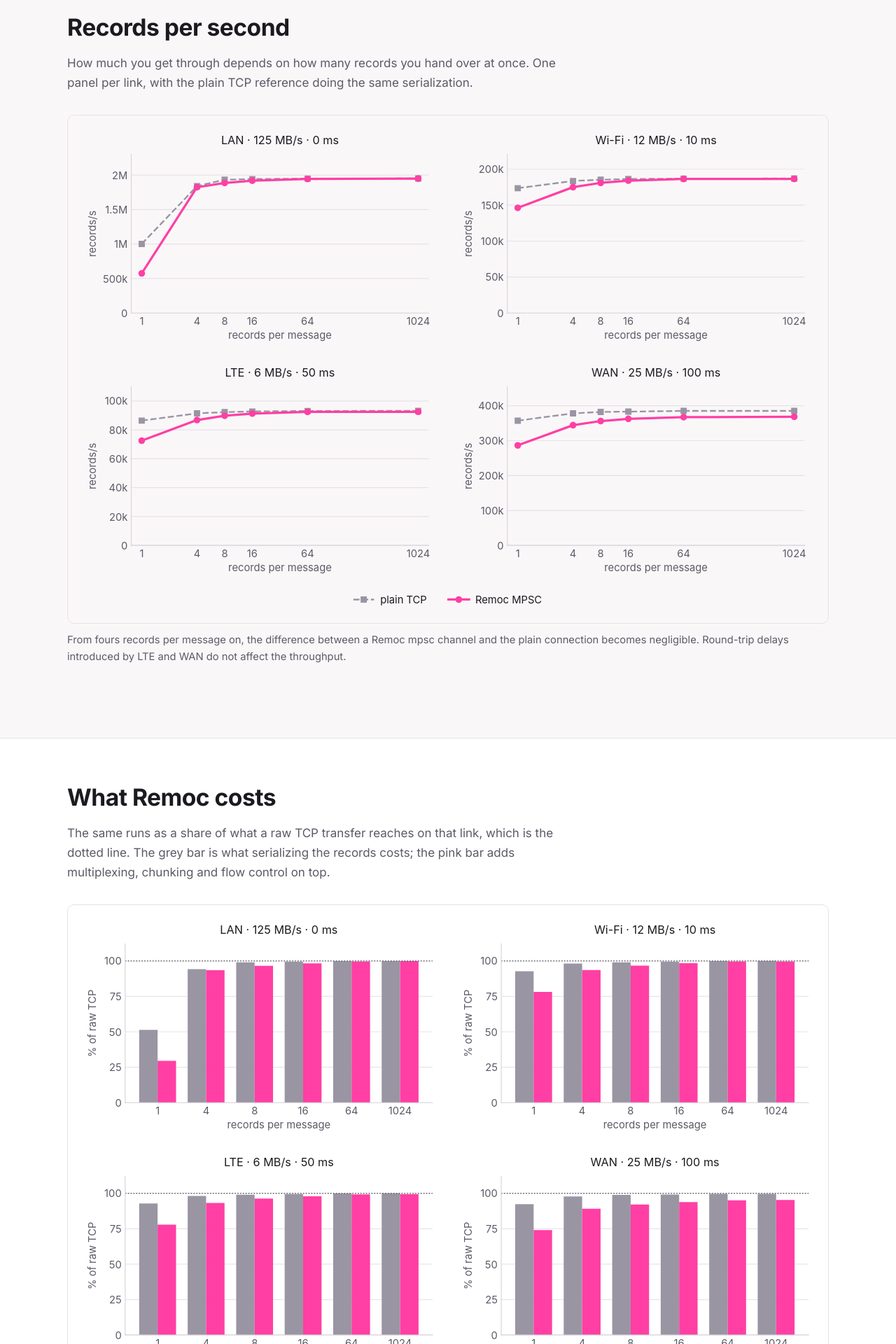
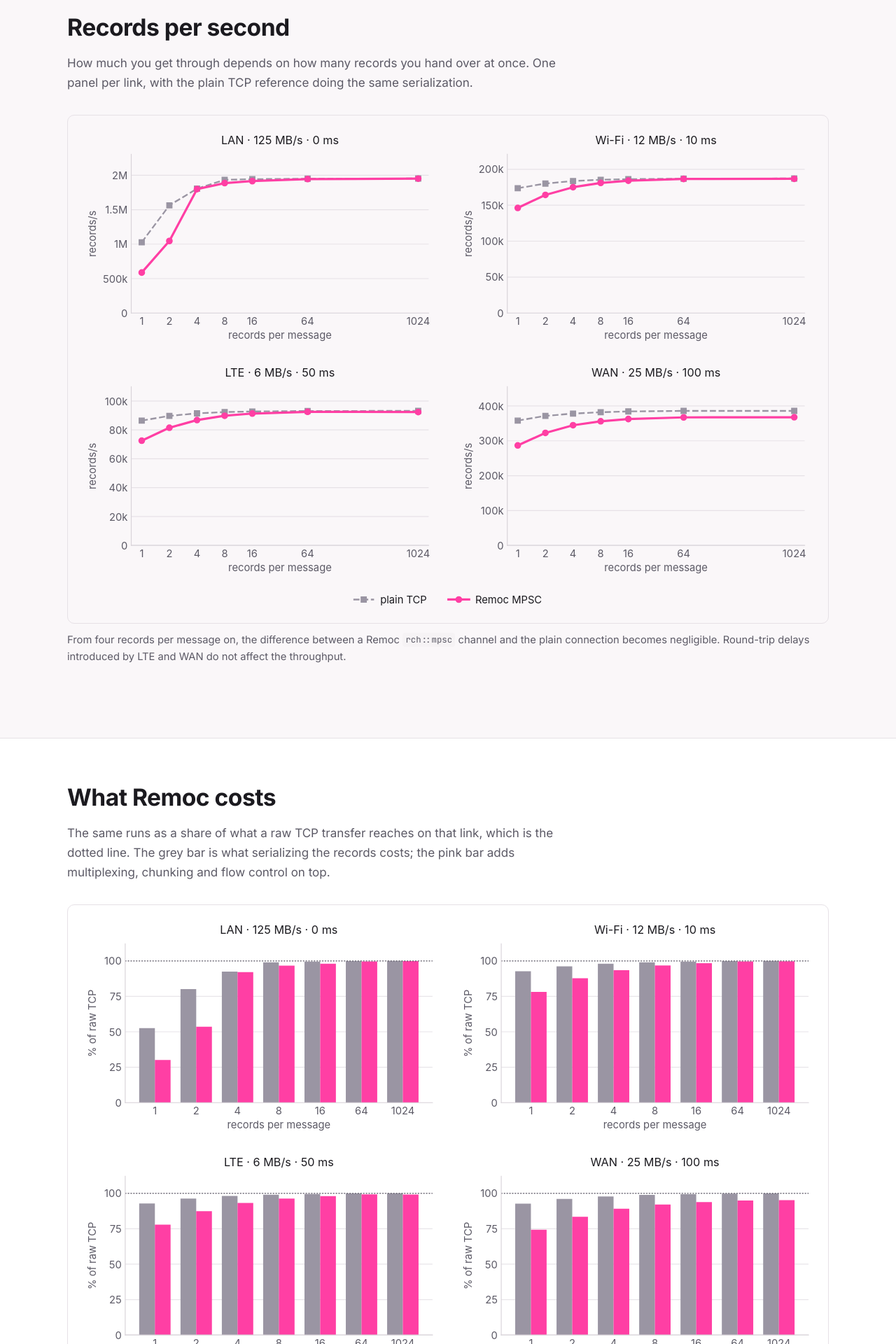
Before and after one commit to remoc-rs/remoc-rs.github.io, a Jekyll site: the page built from benchmarks.html, in a window 1280 px wide. Shown: the part 1409-3329 px from the top of the page at 70% size. Built offline with Jekyll 4.4.1, drawn with Linux system fonts in a browser that asks for light colours.

Commit message:
Update benchmarks

```diff
--- a/_config.yml
+++ b/_config.yml
@@ -11,3 +11,4 @@
 
 exclude:
   - README.md
+  - icons/README.md
--- a/_tools/plot_web.py
+++ b/_tools/plot_web.py
@@ -8,11 +8,9 @@
 match the site, in a light and a dark variant.
 
 Usage:
-    pip install matplotlib
     python3 _tools/plot_web.py path/to/results.json
 
-The report comes from the benchmark suite:
-    cd ../remoc/bench/perf && cargo run --release -- --out results.json
+See _tools/README.md for the benchmark run that produces the report.
 """
 
 import argparse
--- a/_tools/render.rb
+++ b/_tools/render.rb
@@ -52,6 +52,10 @@
   FileUtils.cp_r(path, File.join(OUT, name))
 end
 
+# Paths the site is configured not to publish, removed after copying so that a nested
+# one is caught as well.
+site.fetch("exclude", []).each { |name| FileUtils.rm_rf(File.join(OUT, name)) }
+
 Dir[File.join(ROOT, "*.html")].sort.each do |path|
   source = File.read(path)
   unless source.start_with?("---\n")
--- a/benchmarks.html
+++ b/benchmarks.html
@@ -124,9 +124,9 @@
                             loading="lazy" width="1000" height="660">
                     </picture>
                     <figcaption>
-                        From fours records per message on, the difference between a Remoc mpsc channel and the
-                        plain connection becomes negligible. Round-trip delays introduced by LTE and WAN
-                        do not affect the throughput.
+                        From four records per message on, the difference between a Remoc
+                        <code>rch::mpsc</code> channel and the plain connection becomes negligible.
+                        Round-trip delays introduced by LTE and WAN do not affect the throughput.
                     </figcaption>
                 </figure>
             </div>
--- a/style.css
+++ b/style.css
@@ -231,8 +231,23 @@
 }
 
 .icon.github {
-    -webkit-mask-image: url(github.svg);
-    mask-image: url(github.svg);
+    -webkit-mask-image: url(icons/github.svg);
+    mask-image: url(icons/github.svg);
+}
+
+.icon.docs {
+    -webkit-mask-image: url(icons/docs.svg);
+    mask-image: url(icons/docs.svg);
+}
+
+.icon.crate {
+    -webkit-mask-image: url(icons/crate.svg);
+    mask-image: url(icons/crate.svg);
+}
+
+.icon.tag {
+    -webkit-mask-image: url(icons/tag.svg);
+    mask-image: url(icons/tag.svg);
 }
 /* Subpage header */
 
@@ -314,7 +329,7 @@
     grid-template-columns: repeat(auto-fit, minmax(min(13rem, 100%), 1fr));
     gap: 0.75rem;
     max-width: 34rem;
-    margin: 0 auto 2rem;
+    margin: 0 auto;
 }
 
 .button {
@@ -353,18 +368,6 @@
     background: var(--accent-strong);
     border-color: var(--accent-strong);
     color: #fff;
-}
-
-.install {
-    display: inline-block;
-    text-align: left;
-    padding: 0.7rem 1.2rem;
-    margin-bottom: 1.5rem;
-}
-
-.install .c {
-    color: var(--com);
-    user-select: none;
 }
 
 /* Sections */
```
Also changed, not shown: _tools/README.md (added, +57 -0 lines), icons/README.md (added, +15 -0 lines), index.html (+6 -5 lines), icons/crate.svg (added), icons/docs.svg (added), icons/github.svg (renamed from github.svg), icons/tag.svg (added), plots/records-dark.svg, plots/records.svg, plots/share-dark.svg, plots/share.svg.
